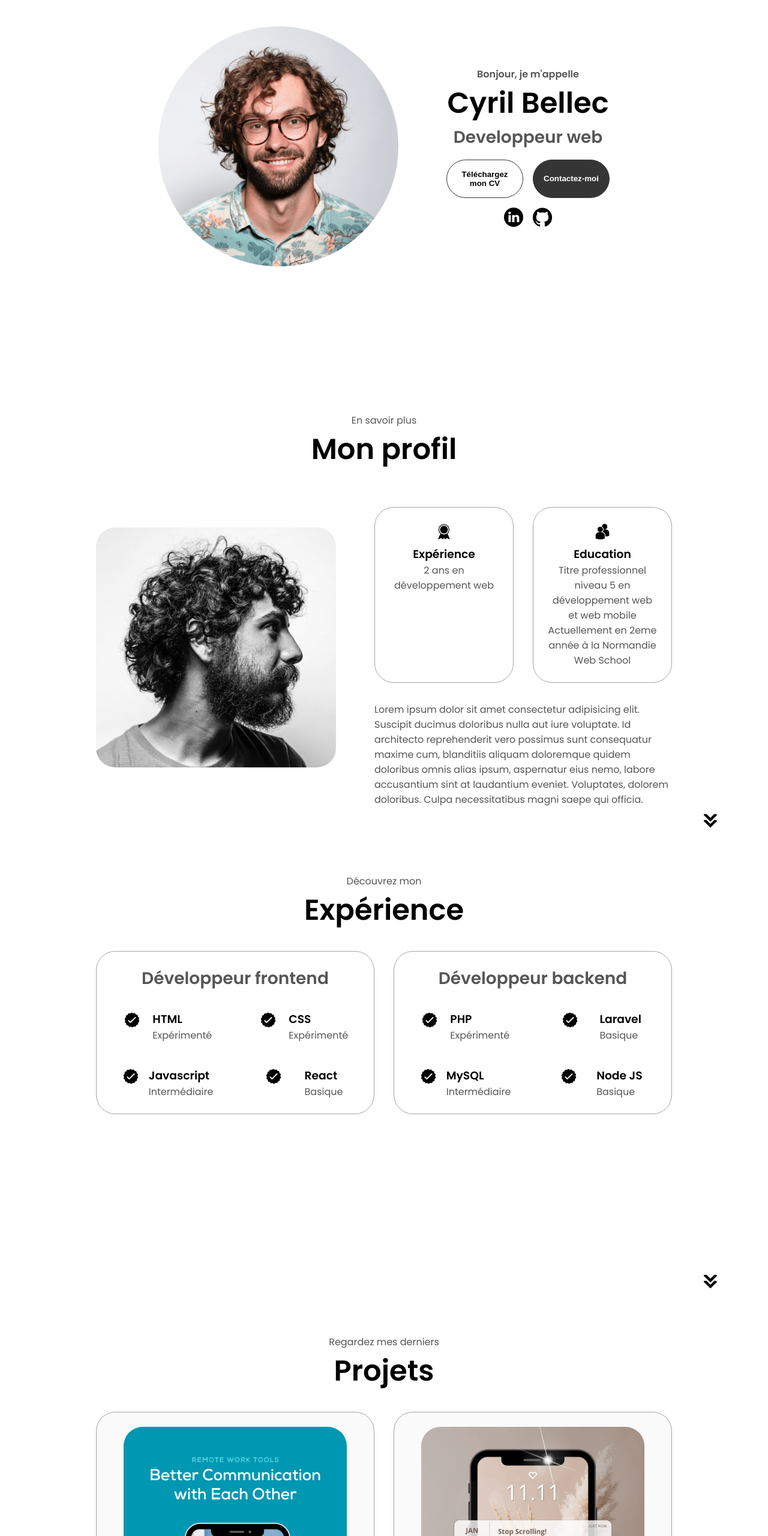
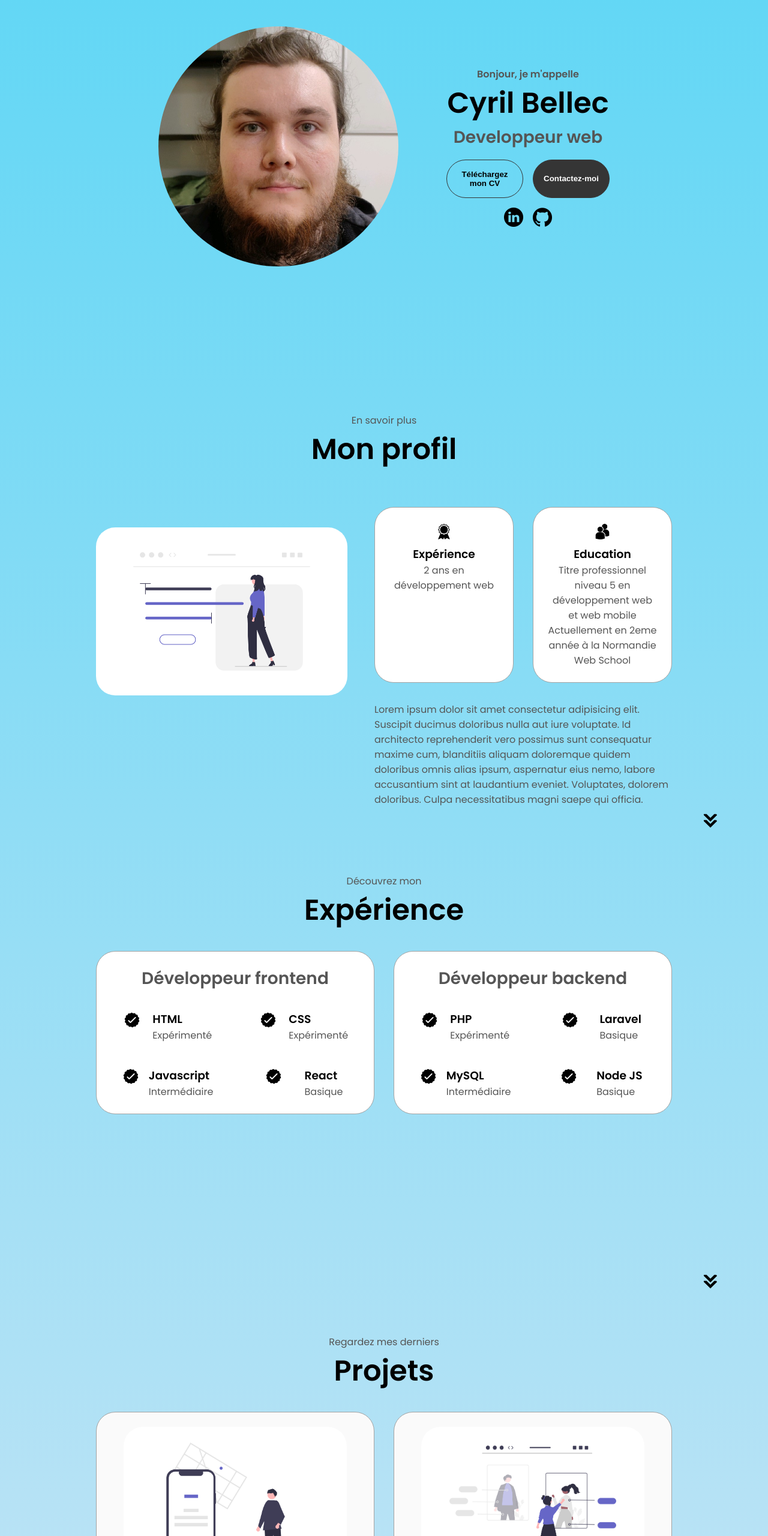
Before and after one commit to CPacBellec/portfolio, a plain HTML site: page index.html in a window 1280 px wide. Shown: the part 240-2800 px from the top of the page at 60% size. Drawn offline with Linux system fonts and the light colour scheme.

Commit message:
v2 portfolio

```diff
--- a/index.html
+++ b/index.html
@@ -41,14 +41,14 @@
  </nav>
  <section id="profile">
     <div class="section__pic-container">
-        <img src="./assets/profile-pic.png" alt="Cyril Bellec Profile picture">
+        <img class="profile" src="./assets/profile-cyril.png" alt="Cyril Bellec Profile picture">
     </div>
     <div class="section__text">
         <p class="section__text__p1">Bonjour, je m'appelle</p>
         <h1 class="title">Cyril Bellec</h1>
         <p class="section__text__p2">Developpeur web</p>
         <div class="btn-container">
-            <button class="btn btn-color-2" onclick="window.open('./assets/resume-example.pdf')">Téléchargez mon CV</button>
+            <button class="btn btn-color-2" onclick="window.open('./assets/cv-cyril.pdf')">Téléchargez mon CV</button>
             <button class="btn btn-color-1" onclick="location.href='./#contact'">Contactez-moi</button>
         </div>
         <div id="socials-container">
@@ -62,7 +62,7 @@
     <h1 class="title">Mon profil</h1>
     <div class="section-container">
         <div class="section__pic-container">
-            <img src="./assets/about-pic.png" alt="Photo de profil" class="about-pic">
+            <img src="./assets/portfolio.png" alt="Photo de profil" class="about-pic">
         </div>
         <div class="about-details-container">
             <div class="about-containers">
@@ -175,7 +175,7 @@
         <div class="details-container color-container">
           <div class="article-container">
             <img
-              src="./assets/project-1.png"
+              src="./assets/address.png"
               alt="Project 1"
               class="project-img"
             />
@@ -199,7 +199,7 @@
         <div class="details-container color-container">
           <div class="article-container">
             <img
-              src="./assets/project-2.png"
+              src="./assets/shopping.png"
               alt="Project 2"
               class="project-img"
             />
@@ -223,7 +223,7 @@
         <div class="details-container color-container">
           <div class="article-container">
             <img
-              src="./assets/project-3.png"
+              src="./assets/gaming.png"
               alt="Project 3"
               class="project-img"
             />
--- a/style.css
+++ b/style.css
@@ -11,6 +11,7 @@
 
 body {
     font-family: 'Poppins', sans-serif;
+    background: linear-gradient(to bottom, #5BD6F5, #EAE9F5);
 }
 
 html {
@@ -154,6 +155,7 @@ section {
     margin: 0 10rem;
     box-sizing: border-box;
     min-height: fit-content;
+
 }
 
 .section-container {
@@ -174,6 +176,10 @@ section {
     height: 400px;
     width: 400px;
     margin: auto 0;
+}
+
+.profile {
+  border-radius: 20rem;
 }
 
 .section__text {
@@ -282,6 +288,8 @@ section {
 
   .about-pic {
     border-radius: 2rem;
+
+    height: 70%;
   }
 
   .arrow {
```
Also changed, not shown: assets/address.png (added), assets/gaming.png (added), assets/portfolio.png (added), assets/profile-cyril.png (added), assets/profile-cyril.webp (added), assets/shopping.png (added), assets/website.png (added), 1 other file.
